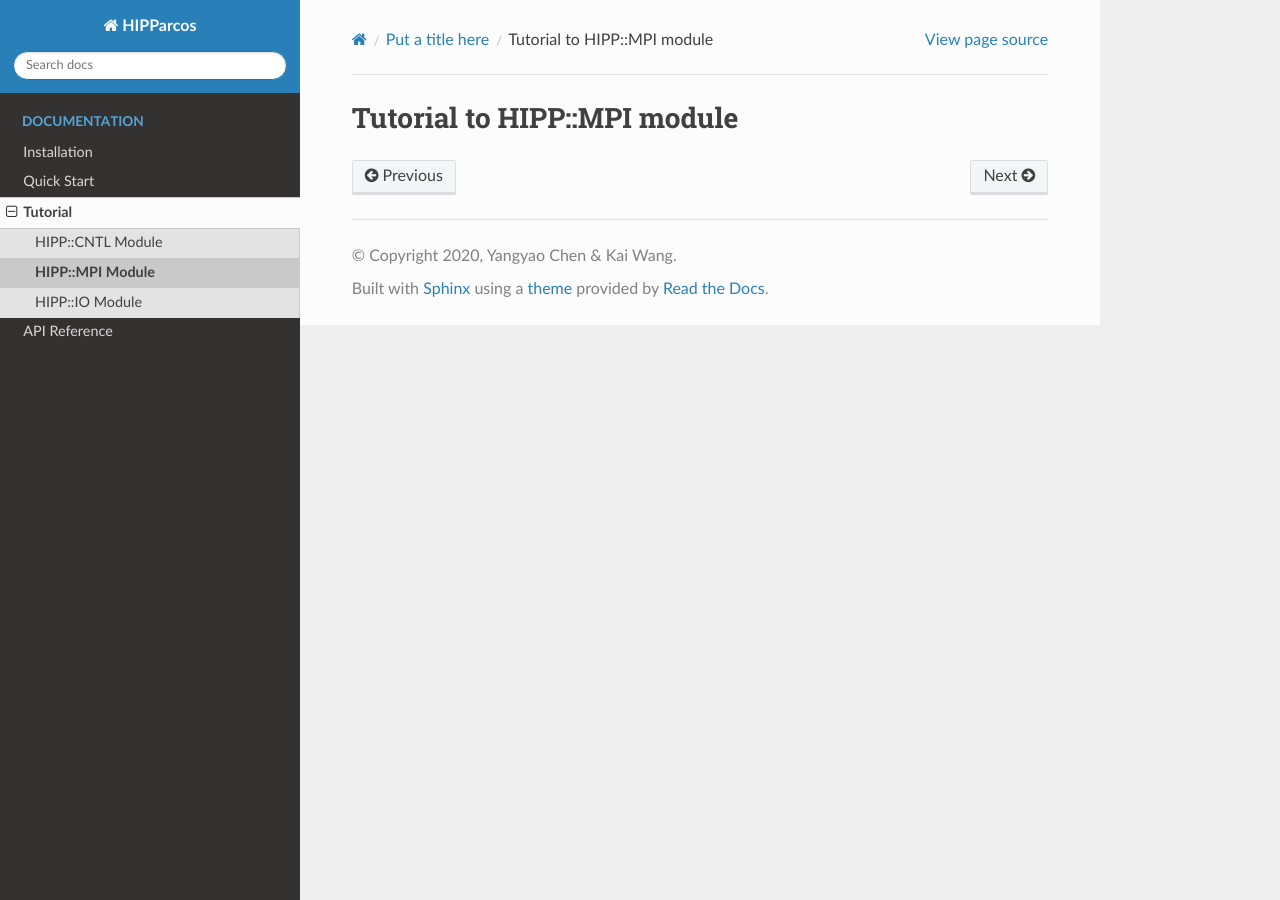
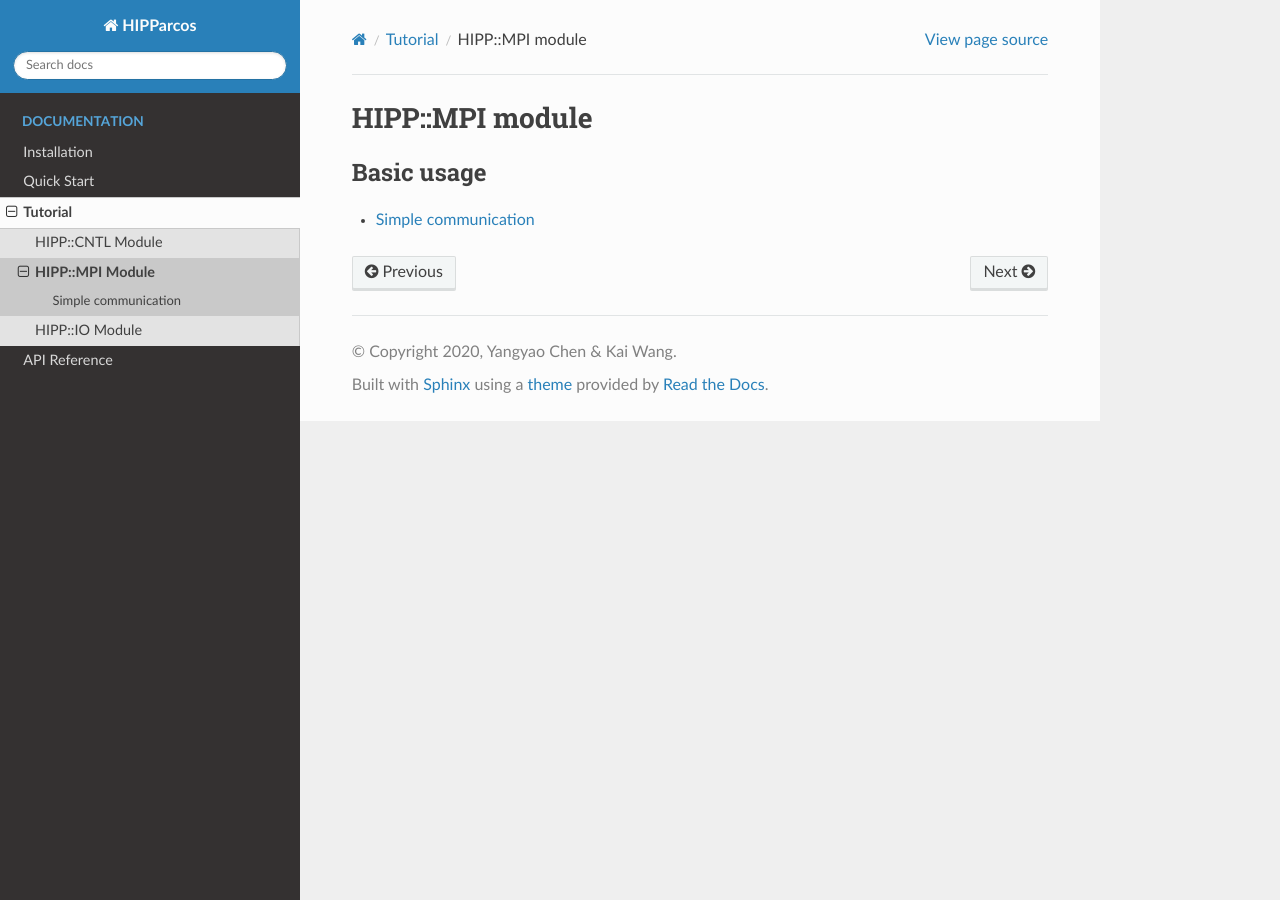
Before and after one commit to ChenYangyao/hipp, a Sphinx documentation site: the page built from docs/usage/tutorial/mpi/index.rst, in a window 1280 px wide. Built offline with Sphinx 7.4.7 and the Read the Docs theme 2.0.0, drawn with Linux system fonts in a browser that asks for light colours.

Commit message:
Update basic mpi usage

```diff
--- a/docs/usage/tutorial/cntl/index.rst
+++ b/docs/usage/tutorial/cntl/index.rst
@@ -1,3 +1,3 @@
 *************************************
-Tutorial to HIPP::CNTL module
+HIPP::CNTL module
 *************************************
--- a/docs/usage/tutorial/index.rst
+++ b/docs/usage/tutorial/index.rst
@@ -1,5 +1,5 @@
 ############################
-Put a title here
+Tutorial
 ############################
 
 .. toctree::
--- a/docs/usage/tutorial/io/index.rst
+++ b/docs/usage/tutorial/io/index.rst
@@ -1,5 +1,5 @@
 *************************************
-Tutorial to HIPP::IO module
+HIPP::IO module
 *************************************
 
 
--- a/docs/usage/tutorial/mpi/index.rst
+++ b/docs/usage/tutorial/mpi/index.rst
@@ -1,3 +1,8 @@
 *************************************
-Tutorial to HIPP::MPI module
+HIPP::MPI module
 *************************************
+.. toctree::
+    :maxdepth: 1
+    :caption: Basic usage
+
+    Simple communication <basic_usage/simple_communication.rst>
```
Also changed, not shown: other parts of docs/usage/tutorial/io/index.rst (+1 -0 lines), docs/usage/tutorial/io/basic_usage/cooperate_with_h5py.rst (added, +9 -0 lines), docs/usage/tutorial/mpi/basic_usage/simple_communication.rst (added, +100 -0 lines).
